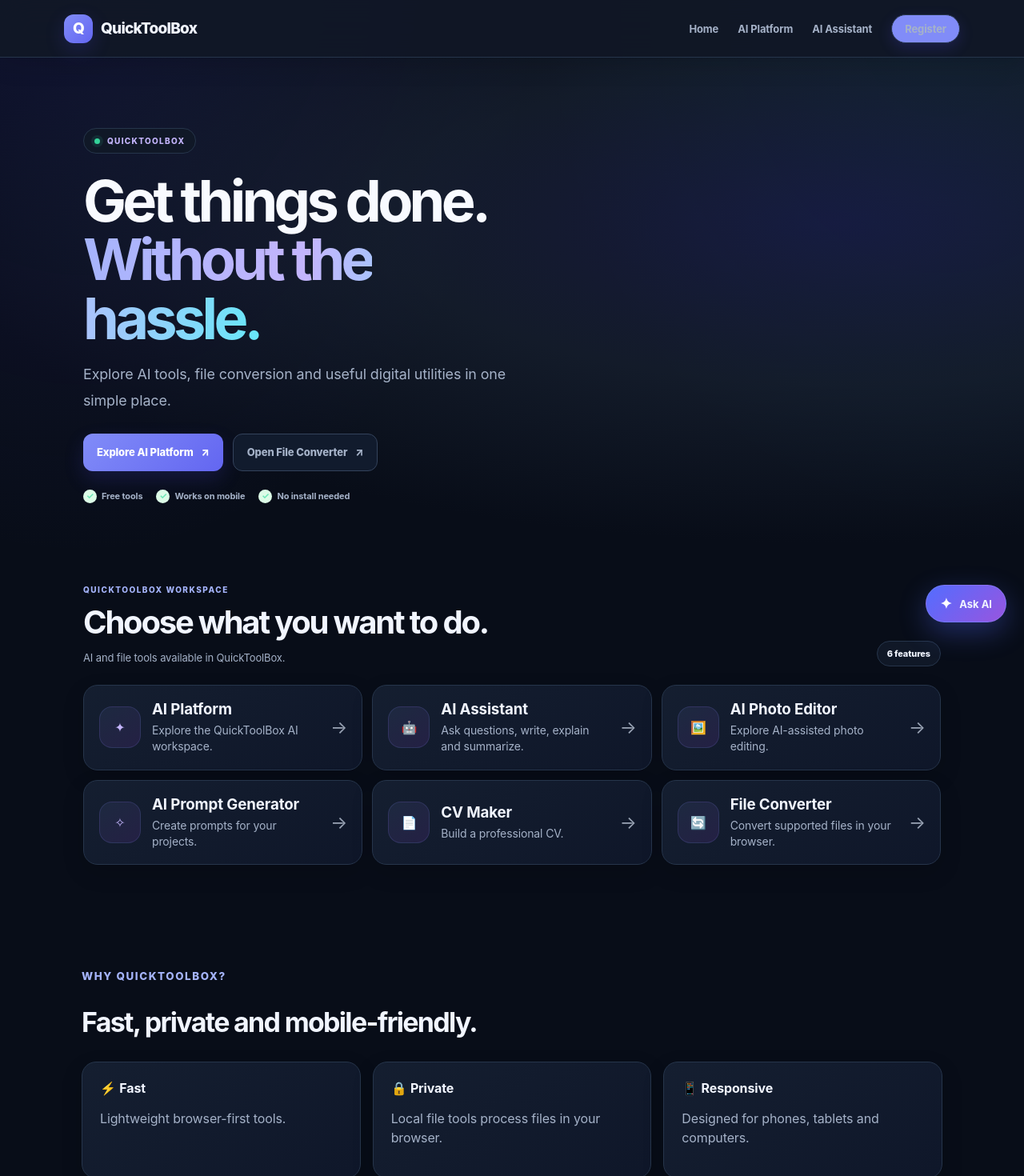
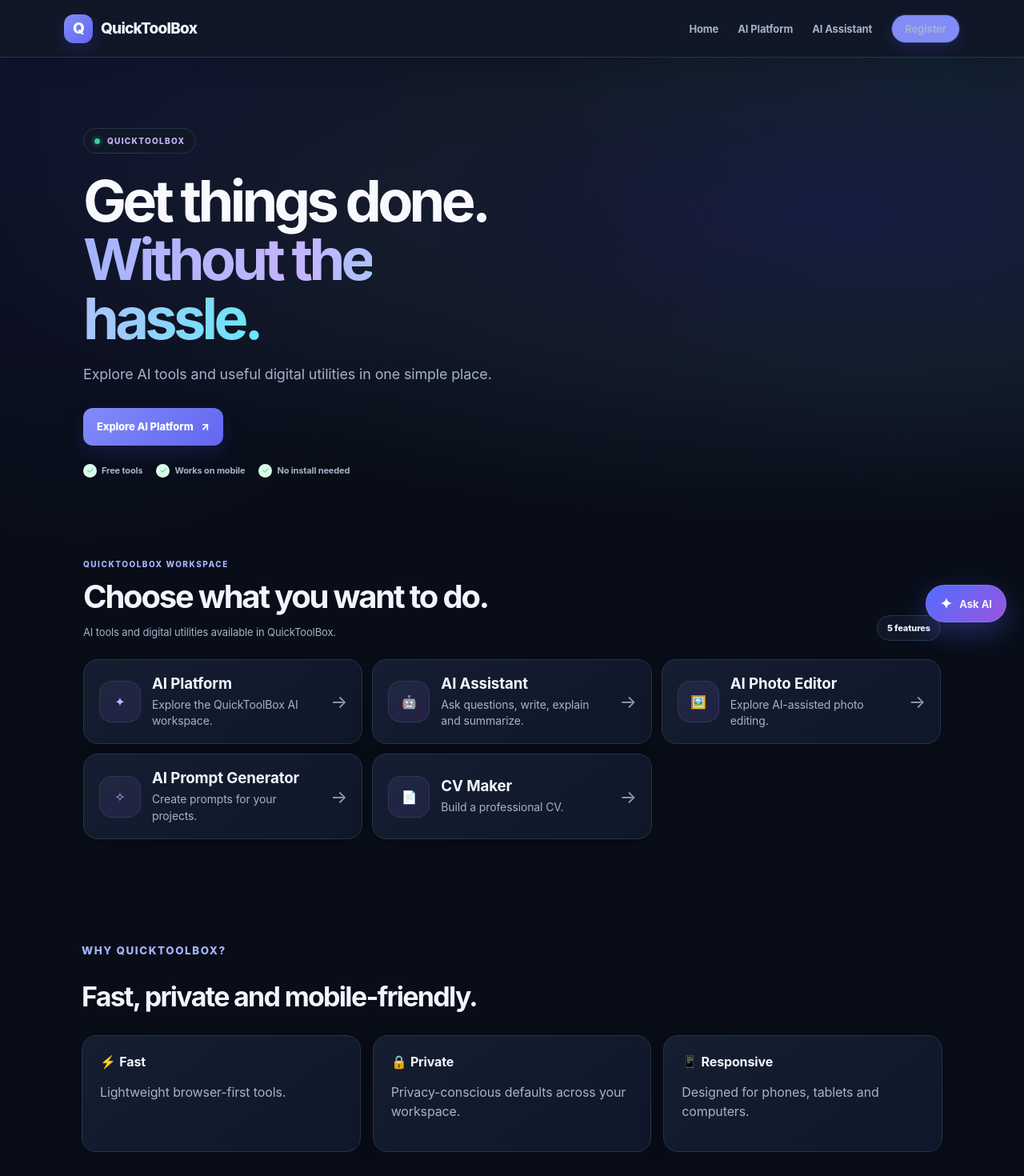
Before and after one commit to Afifarman/QuickToolBox, a Next.js app: page / in a window 1280 px wide. Shown: the top 1470 px of the page at 80% size. Built offline with nearby package versions, Linux system fonts and the light colour scheme.

Commit message:
chore(home): remove File Converter entry and messaging

```diff
--- a/app/page.js
+++ b/app/page.js
@@ -6,7 +6,6 @@ const destinations = [
   { href: '/ai-photo-editor', title: 'AI Photo Editor', description: 'Explore AI-assisted photo editing.', icon: '🖼️' },
   { href: '/ai-prompts', title: 'AI Prompt Generator', description: 'Create prompts for your projects.', icon: '✧' },
   { href: '/cv-maker', title: 'CV Maker', description: 'Build a professional CV.', icon: '📄' },
-  { href: '/file-converter', title: 'File Converter', description: 'Convert supported files in your browser.', icon: '🔄' },
 ];
 
 export default function Home() {
@@ -16,21 +15,20 @@ export default function Home() {
         <div className="home-hero-copy">
           <div className="home-eyebrow"><span className="home-live-dot" /> QUICKTOOLBOX</div>
           <h1>Get things done.<br /><span>Without the hassle.</span></h1>
-          <p>Explore AI tools, file conversion and useful digital utilities in one simple place.</p>
+          <p>Explore AI tools and useful digital utilities in one simple place.</p>
           <div className="home-hero-actions">
             <Link className="btn home-primary" href="/ai-platform">Explore AI Platform <span aria-hidden="true">↗</span></Link>
-            <Link className="home-secondary" href="/file-converter">Open File Converter <span aria-hidden="true">↗</span></Link>
           </div>
           <div className="home-proof"><span><b>✓</b> Free tools</span><span><b>✓</b> Works on mobile</span><span><b>✓</b> No install needed</span></div>
         </div>
       </section>
       <section className="tool-discovery" aria-label="Available QuickToolBox features">
-        <div className="tool-discovery-heading"><div><small>QUICKTOOLBOX WORKSPACE</small><h2>Choose what you want to do.</h2><p>AI and file tools available in QuickToolBox.</p></div><span className="tool-count">{destinations.length} features</span></div>
+        <div className="tool-discovery-heading"><div><small>QUICKTOOLBOX WORKSPACE</small><h2>Choose what you want to do.</h2><p>AI tools and digital utilities available in QuickToolBox.</p></div><span className="tool-count">{destinations.length} features</span></div>
         <div className="grid tool-discovery-grid">
           {destinations.map((item) => <Link className="card" href={item.href} key={item.href}><span className="icon-wrap"><span className="tool-icon">{item.icon}</span></span><div><h3>{item.title}</h3><p>{item.description}</p></div><span className="card-arrow" aria-hidden="true">→</span></Link>)}
         </div>
       </section>
-      <section id="about" className="about"><small>WHY QUICKTOOLBOX?</small><h2>Fast, private and mobile-friendly.</h2><div className="features"><div>⚡ <b>Fast</b><p>Lightweight browser-first tools.</p></div><div>🔒 <b>Private</b><p>Local file tools process files in your browser.</p></div><div>📱 <b>Responsive</b><p>Designed for phones, tablets and computers.</p></div></div></section>
+      <section id="about" className="about"><small>WHY QUICKTOOLBOX?</small><h2>Fast, private and mobile-friendly.</h2><div className="features"><div>⚡ <b>Fast</b><p>Lightweight browser-first tools.</p></div><div>🔒 <b>Private</b><p>Privacy-conscious defaults across your workspace.</p></div><div>📱 <b>Responsive</b><p>Designed for phones, tablets and computers.</p></div></div></section>
     </main>
   );
 }
```
